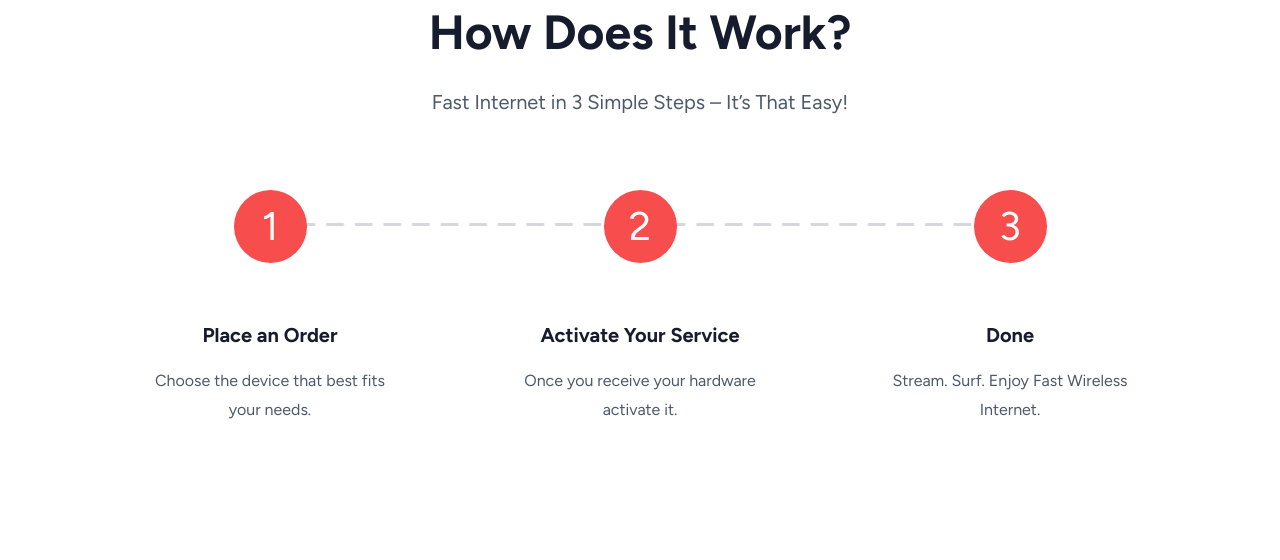
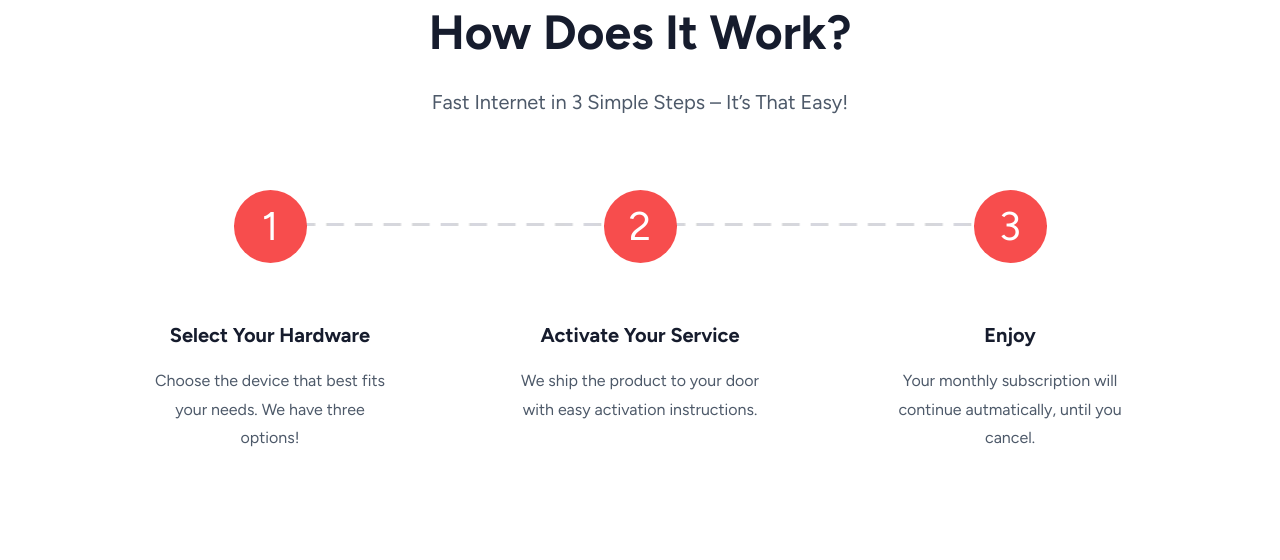
Before and after one commit to more4lessplans/2024, a website: page index.html in a window 1280 px wide. Shown: the part 1554-2114 px from the top of the page. Drawn offline with nearby package versions, Linux system fonts and the light colour scheme; some packages are replaced by stand-ins of ours; a script that the page names is missing.

Commit message:
Add files via upload

```diff
--- a/index.html
+++ b/index.html
@@ -75,6 +75,7 @@
     <div class="col-lg-7 text-center text-lg-start align-self-start">
       <h1 class="fs-1 fs-lg-1 text-white fw-bold mb-2 mb-lg-x1 lh-base mt-3 mt-lg-0">High-Speed Wireless Internet Solutions</h1>
       <p class="fs-8 text-white mb-3 mb-lg-4 lh-lg">Connecting rural homes and those on the go to the blazing fast wireless network.</p>
+      <a class="btn btn-primary btn-lg lh-xl mb-4 mb-md-5 mb-lg-7" href="#pricing" style="background-color: #313C59; border-color: #313C59;">Get Started</a>
     </div>
 
   </div>
@@ -132,8 +133,8 @@
                       </div>
                     </div>
                     <div class="py-1 py-lg-0 px-lg-5 w-75 w-sm-50 w-lg-100 timeline-content">
-                      <h6 class="fs-8 fw-bold text-lg-center lh-lg mb-2">Place an Order</h6>
-                      <p class="text-lg-center lh-xl mb-0">Choose the device that best fits your needs.</p>
+                      <h6 class="fs-8 fw-bold text-lg-center lh-lg mb-2">Select Your Hardware</h6>
+                      <p class="text-lg-center lh-xl mb-0">Choose the device that best fits your needs. We have three options!</p>
                     </div>
                   </div>
                   <div class="col-12 col-lg-4 d-flex flex-row flex-lg-column justify-content-center gap-2 gap-sm-x1 gap-md-4 gap-lg-0">
@@ -144,7 +145,7 @@
                     </div>
                     <div class="py-1 py-lg-0 px-lg-5 w-75 w-sm-50 w-lg-100 timeline-content">
                       <h6 class="fs-8 fw-bold text-lg-center lh-lg mb-2">Activate Your Service</h6>
-                      <p class="text-lg-center lh-xl mb-0">Once you receive your hardware activate it. </span></p>
+                      <p class="text-lg-center lh-xl mb-0">We ship the product to your door with easy activation instructions. </span></p>
                     </div>
                   </div>
                   <div class="col-12 col-lg-4 d-flex flex-row flex-lg-column justify-content-center gap-2 gap-sm-x1 gap-md-4 gap-lg-0">
@@ -154,8 +155,8 @@
                       </div>
                     </div>
                     <div class="py-1 py-lg-0 px-lg-5 w-75 w-sm-50 w-lg-100 timeline-content">
-                      <h6 class="fs-8 fw-bold text-lg-center lh-lg mb-2">Done</h6>
-                      <p class="text-lg-center lh-xl mb-0">Stream. Surf. Enjoy Fast Wireless Internet.  </span></p>
+                      <h6 class="fs-8 fw-bold text-lg-center lh-lg mb-2">Enjoy</h6>
+                      <p class="text-lg-center lh-xl mb-0">Your monthly subscription will continue autmatically, until you cancel. </span></p>
                     </div>
                   </div>
                 </div>
@@ -202,7 +203,7 @@
                     </div>
                     <div class="col-12 col-md-6 col-lg-4 d-flex align-items-start gap-2"><img src="assets/img/icons/opening-times.svg" alt="" />
                       <div>
-                        <h5 class="fs-8 text-white lh-lg fw-bold">Easy Contract-Free AutoPay</h5>
+                        <h5 class="fs-8 text-white lh-lg fw-bold">Contract-Free AutoPay</h5>
                         <p class="text-white text-opacity-50 lh-xl mb-0">Simple, Flexible Payments with No Long-Term Commitment
                         </p>
                       </div>
```
